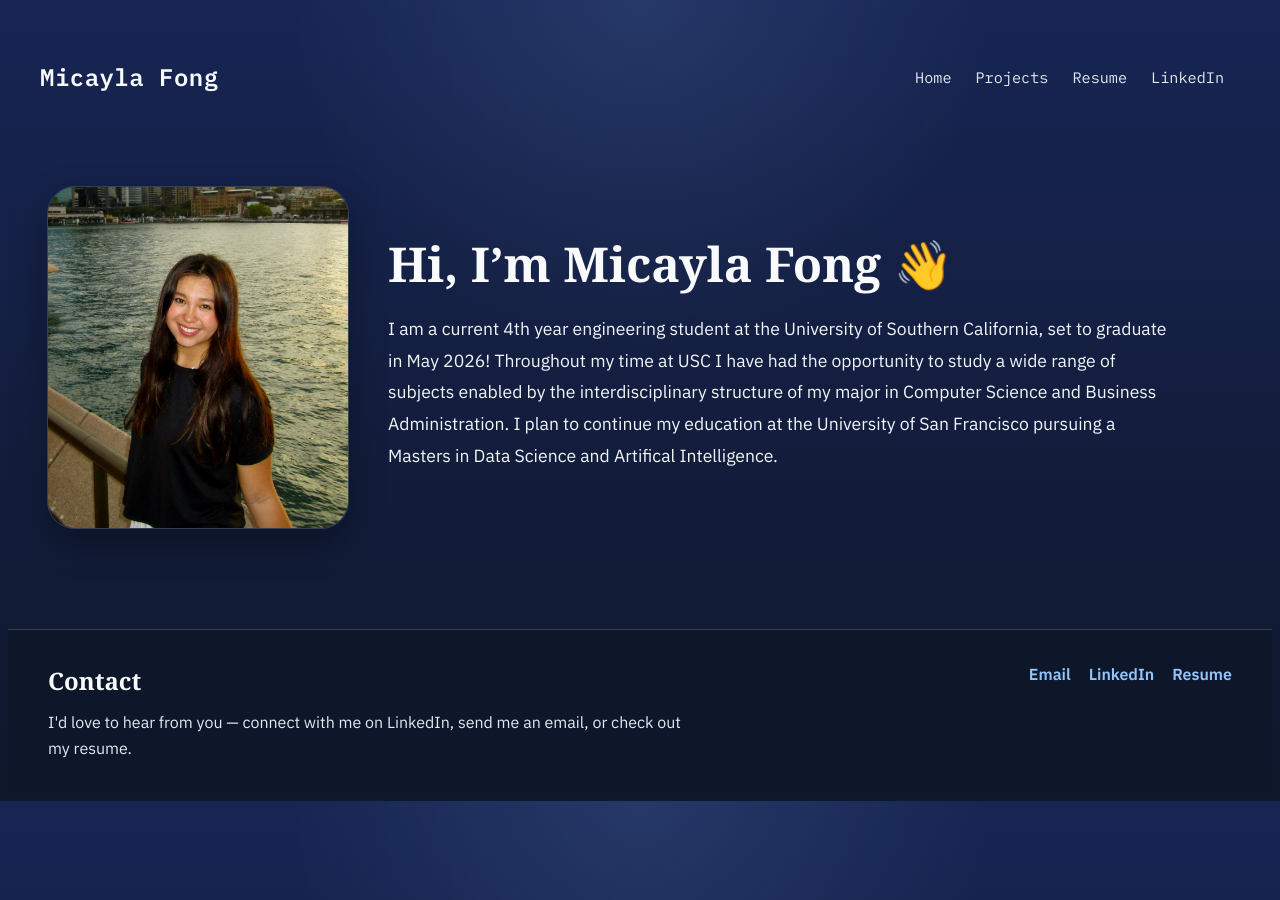
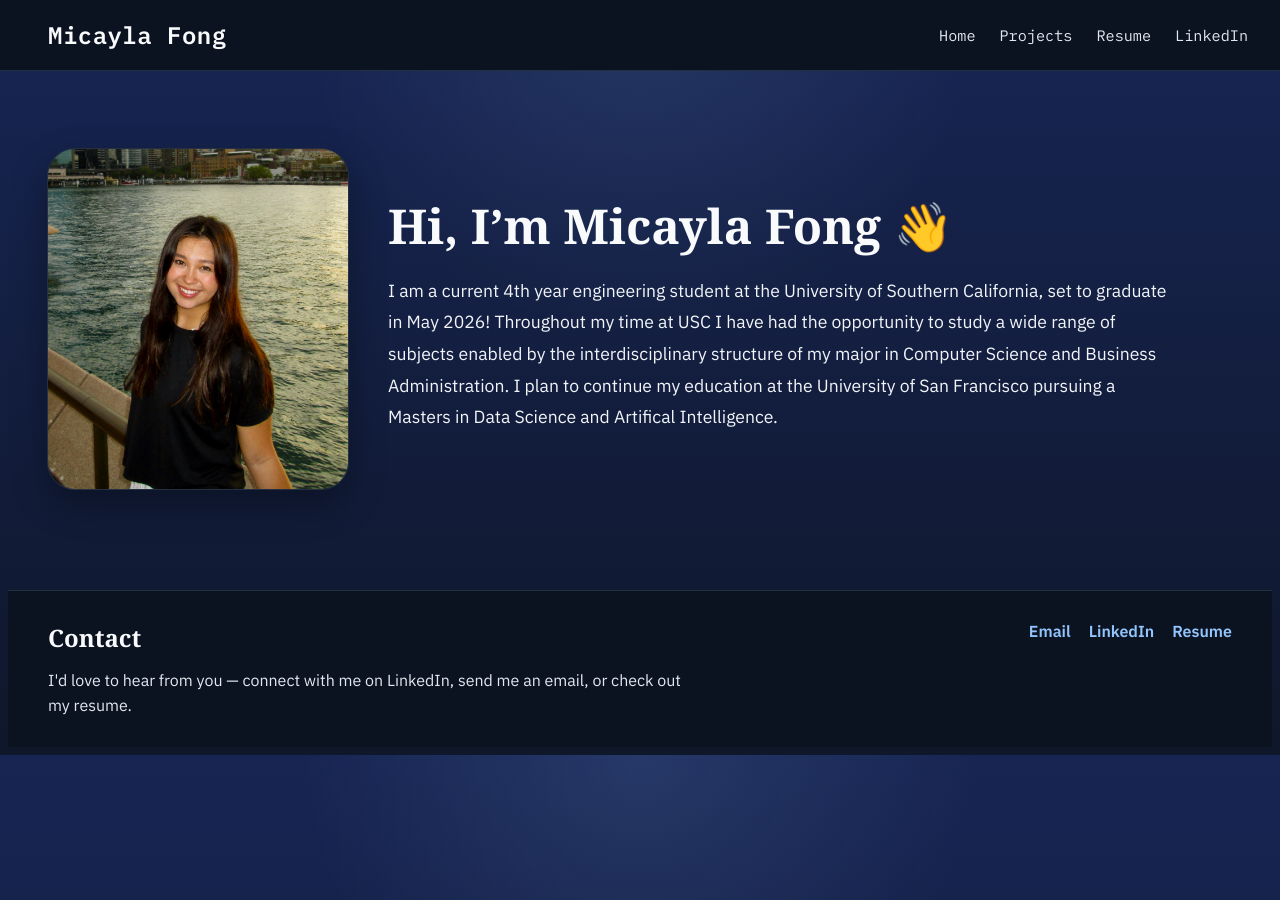
Before and after one commit to mdfong35/mdfong35.github.io, a Jekyll site: the page built from index.md, in a window 1280 px wide. Built offline with Jekyll 4.4.1, drawn with Linux system fonts in a browser that asks for light colours.

Commit message:
Update style.css

```diff
--- a/assets/style.css
+++ b/assets/style.css
@@ -4,7 +4,7 @@
   --bg: #0f172a;
   --bg-elevated: #172033;
   --bg-card: #1e293b;
-  --border: #334155;
+  --border: #243041;
   --text-primary: #f8fafc;
   --text-secondary: #e2e8f0;
   --text-muted: #cbd5e1;
@@ -58,6 +58,18 @@ h3 {
   font-weight: bold;
   color: var(--text-primary);
   letter-spacing: 0.02em;
+}
+
+.top-nav {
+  background-color: #0b1220;
+  padding: 1rem;
+  width: 100%;
+  position: fixed;
+  top: 0;
+  left: 0;
+  z-index: 1000;
+  border-bottom: 1px solid var(--border);
+  backdrop-filter: blur(10px);
 }
 
 .nav-links {
@@ -151,9 +163,9 @@ p {
 }
 .site-footer {
   margin: 80px 0 0;
-  padding: 32px 40px;
+  padding: 28px 40px;
   border-top: 1px solid var(--border);
-  background: rgba(15, 23, 42, 0.92);
+  background-color: #0b1220;
 }
 
 .footer-content {
```
